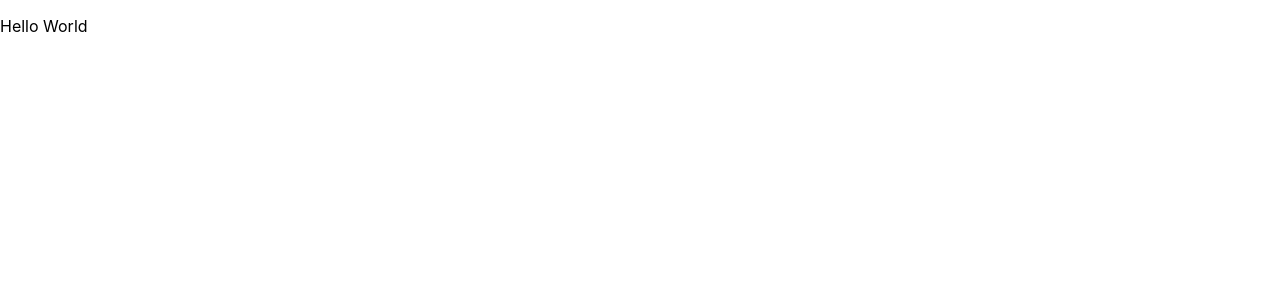
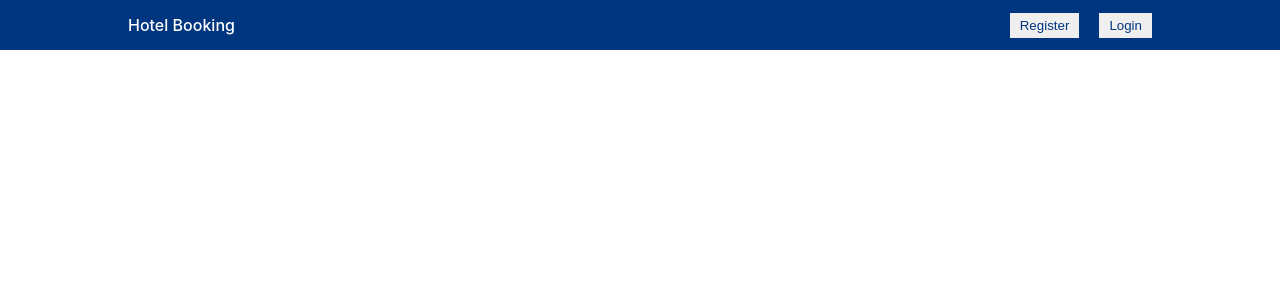
Before and after one commit to babapooja/hotel-booking, a React (Create React App) app: page / in a window 1280 px wide. Shown: the top 300 px of the page. Built offline with nearby package versions, Linux system fonts and the light colour scheme.

Commit message:
added structure (components, pages) created navbar

```diff
--- a/package.json
+++ b/package.json
@@ -8,6 +8,7 @@
     "@testing-library/user-event": "^13.5.0",
     "react": "^18.2.0",
     "react-dom": "^18.2.0",
+    "react-router-dom": "^6.11.2",
     "react-scripts": "5.0.1",
     "web-vitals": "^2.1.4"
   },
--- a/src/App.js
+++ b/src/App.js
@@ -1,10 +1,17 @@
-
+import { BrowserRouter, Routes, Route } from "react-router-dom";
+import Home from "./pages/home/Home";
+import List from "./pages/list/List";
+import Hotel from "./pages/hotel/Hotel";
 
 function App() {
   return (
-    <div className="App">
-      <p>Hello World</p>
-    </div>
+    <BrowserRouter>
+      <Routes>
+        <Route path="/" element={<Home/>}/>
+        <Route path="/hotels" element={<List/>}/>
+        <Route path="/hotels/:id" element={<Hotel/>}/>
+      </Routes>
+    </BrowserRouter>
   );
 }
 
--- /dev/null
+++ b/src/components/navbar/NavBar.css
@@ -0,0 +1,27 @@
+.navbar {
+    height: 50px;
+    background-color: #003580;
+    display: flex;
+    justify-content: center;
+}
+
+.navContainer {
+    width: 100%;
+    max-width: 1024px;
+    color: white;
+    display: flex;
+    align-items: center;
+    justify-content: space-between;
+}
+
+.logo {
+    font-weight: 500;
+}
+
+.navButton {
+    margin-left: 20px;
+    border: none;
+    padding: 5px 10px;
+    cursor: pointer;
+    color: #003580;
+}
--- /dev/null
+++ b/src/components/navbar/NavBar.jsx
@@ -0,0 +1,18 @@
+import "./NavBar.css";
+
+
+const NavBar = () => {
+  return (
+    <div className="navbar">
+        <div className="navContainer">
+            <span className="logo">Hotel Booking</span>
+            <div className="navItems">
+                <button className="navButton">Register</button>
+                <button className="navButton">Login</button>
+            </div>
+        </div>
+    </div>
+  )
+}
+
+export default NavBar
--- /dev/null
+++ b/src/pages/home/Home.jsx
@@ -0,0 +1,11 @@
+import NavBar from '../../components/navbar/NavBar'
+import './Home.css'
+
+
+const Home = () => {
+  return (
+    <div><NavBar/></div>
+  )
+}
+
+export default Home
--- /dev/null
+++ b/src/pages/hotel/Hotel.jsx
@@ -0,0 +1,9 @@
+import React from 'react'
+
+const Hotel = () => {
+  return (
+    <div>Hotel</div>
+  )
+}
+
+export default Hotel
--- /dev/null
+++ b/src/pages/list/List.jsx
@@ -0,0 +1,9 @@
+import React from 'react'
+
+const List = () => {
+  return (
+    <div>List</div>
+  )
+}
+
+export default List
```
Also changed, not shown: src/pages/home/Home.css (added), 1 other file (tests, documents, lock files or other folders).
